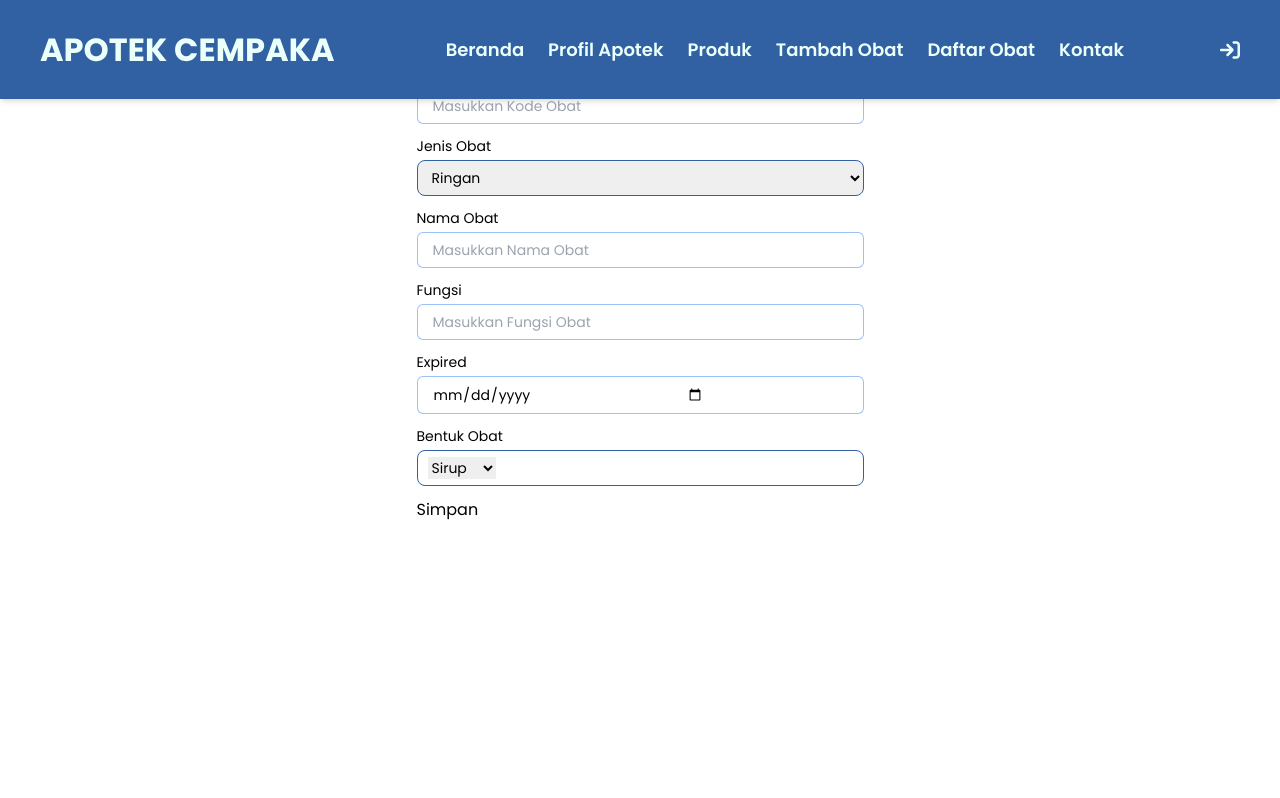
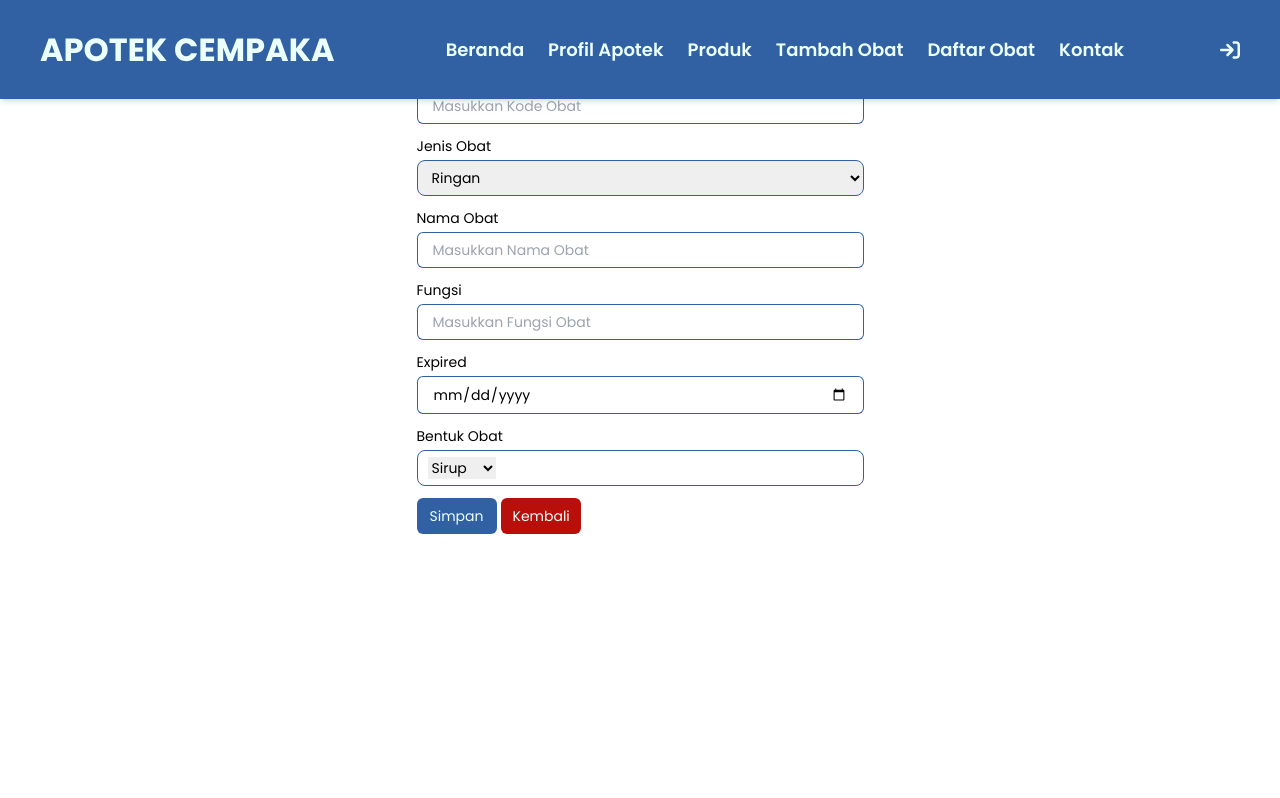
Before and after one commit to MadeRama21/ApotekCempaka, a React (Create React App) app in the folder frontend/: page /apotek/edit/1 in a window 1280 px wide. Shown: the top 798 px of the page. Built offline with nearby package versions, Linux system fonts and the light colour scheme; no server answers.

Commit message:
memberi style ke button

```diff
--- a/frontend/src/pages/add_obat.js
+++ b/frontend/src/pages/add_obat.js
@@ -1,7 +1,7 @@
 import React, { useState } from "react";
 import Header from "../components/Header";
 import Footer from "../components/Footer";
-import { useNavigate } from 'react-router-dom'
+import { useNavigate, Link } from 'react-router-dom'
 import axios from "axios";
 
 function Add_obat() {
@@ -91,7 +91,7 @@ function Add_obat() {
                             <div className="flex flex-col gap-1">
                                 <label className="text-sm">Expired</label>
                                 <div className="control">
-                                    <input className={`bg-gray-50 border outline-none ${errors.indikasi ? 'ring-danger' : 'ring-primari'} text-gray-900 text-sm rounded-lg focus:ring-blue-500 focus:border-blue-500 block w-full ps-4 py-1.5`} type="Date" value={expired} onChange={(e) => setExpired(e.target.value)} />
+                                    <input className={`block w-full rounded-md border-0 py-1.5 px-4 text-gray-900 ring-1 ring-inset ${errors.expired ? 'ring-danger' : 'ring-primari'} placeholder:text-gray-400 focus:ring-2 focus:ring-inset focus:ring-primari outline-none sm:text-sm sm:leading-6`} type="Date" value={expired} onChange={(e) => setExpired(e.target.value)} />
                                     {errors.expired && <span className="text-danger text-sm">*{errors.expired}</span>}
                                 </div>
                             </div>
@@ -107,11 +107,13 @@ function Add_obat() {
                                     </div>
                                 </div>
                             </div>
-                            <div className="flex flex-col gap-1">
+                            <div className="flex gap-1">
                                 <div className="control">
-                                    <button type="submit">Simpan</button>
+                                    <button className="bg-primari xl:py-2 xl:px-2 xl:w-20 rounded-md text-sekunder font-poppins text-sm" type="submit">Simpan</button>
                                 </div>
-                                <a href="/apotek">Balik</a>
+                                <Link className="bg-danger xl:py-2 xl:px-3 xl:w-20 rounded-md text-sekunder font-poppins text-sm" to={`/apotek`}>
+                                    Kembali
+                                </Link>
                             </div>
                         </form>
                     </div>
--- a/frontend/src/pages/edit_user.js
+++ b/frontend/src/pages/edit_user.js
@@ -1,7 +1,7 @@
 import React, { useEffect, useState } from "react";
 import Header from "../components/Header";
 import Footer from "../components/Footer";
-import { useNavigate, useParams } from 'react-router-dom'
+import { useNavigate, useParams, Link } from 'react-router-dom'
 import axios from "axios";
 
 function EditObat() {
@@ -11,6 +11,7 @@ function EditObat() {
     const [indikasi, setIndikasi] = useState("")
     const [expired, setExpired] = useState("")
     const [bentukObat, setBentukObat] = useState("Sirup")
+    const [errors, setErrors] = useState({});
     const navigate = useNavigate()
     const {kodeObat} = useParams()
 
@@ -42,15 +43,19 @@ function EditObat() {
             navigate("/apotek")
         } catch (error) {
             if (error.response) {
-                // Server mengembalikan respons dengan status code 400
-                console.log(error.response.data); // Pesan kesalahan dari server
-                console.log(error.response.status); // Status code 400
-            } else if (error.request) {
-                // Permintaan terkirim tetapi tidak menerima respons
-                console.log(error.request);
+                // Tangkap pesan error dari respons server
+                const errorMessages = error.response.data.errors;
+                const newErrors = {};
+
+                // Set pesan error untuk setiap input
+                errorMessages.forEach((errorMessage) => {
+                    newErrors[errorMessage.path] = errorMessage.msg;
+                });
+
+                // Simpan pesan error untuk setiap input dalam state errors
+                setErrors(newErrors);
             } else {
-                // Terjadi kesalahan saat menyiapkan permintaan
-                console.log('Error', error.message);
+                setErrors("Terjadi kesalahan saat mengirim permintaan.");
             }
         }
     }
@@ -68,7 +73,8 @@ function EditObat() {
                                 <div className="field flex flex-col gap-1">
                                     <label className="text-sm">Kode Obat</label>
                                     <div className="control">
-                                        <input className="block w-full rounded-md border-0 py-1.5 pl-4 pr-40 text-gray-900 ring-1 ring-inset placeholder:text-gray-400 focus:ring-2 focus:ring-inset focus:ring-primari outline-none sm:text-sm sm:leading-6" type="text" value={kodeObats} onChange={(e) => setKodeObat(e.target.value)} placeholder="Masukkan Kode Obat"/>
+                                        <input className={`block w-full rounded-md border-0 py-1.5 pl-4 pr-40 text-gray-900 ring-1 ring-inset ${errors.kodeObat ? 'ring-danger' : 'ring-primari'} placeholder:text-gray-400 focus:ring-2 focus:ring-inset focus:ring-primari outline-none sm:text-sm sm:leading-6`} type="text" value={kodeObats} onChange={(e) => setKodeObat(e.target.value)} placeholder="Masukkan Kode Obat"/>
+                                        {errors.kodeObat && <span className="text-danger text-sm">*{errors.kodeObat}</span>}
                                     </div>
                                 </div>
                                 <div className="field flex flex-col gap-1">
@@ -86,19 +92,22 @@ function EditObat() {
                                 <div className="field flex flex-col gap-1">
                                     <label className="text-sm">Nama Obat</label>
                                     <div className="control">
-                                        <input className="block w-full rounded-md border-0 py-1.5 pl-4 pr-40 text-gray-900 ring-1 ring-inset placeholder:text-gray-400 focus:ring-2 focus:ring-inset focus:ring-primari outline-none sm:text-sm sm:leading-6" type="text" value={namaObat} onChange={(e) => setNamaObat(e.target.value)} placeholder="Masukkan Nama Obat"/>
+                                        <input className={`block w-full rounded-md border-0 py-1.5 pl-4 pr-40 text-gray-900 ring-1 ring-inset ${errors.namaObat ? 'ring-danger' : 'ring-primari'} placeholder:text-gray-400 focus:ring-2 focus:ring-inset focus:ring-primari outline-none sm:text-sm sm:leading-6`} type="text" value={namaObat} onChange={(e) => setNamaObat(e.target.value)} placeholder="Masukkan Nama Obat"/>
+                                        {errors.namaObat && <span className="text-danger text-sm">*{errors.namaObat}</span>}
                                     </div>
                                 </div>
                                 <div className="field flex flex-col gap-1">
                                     <label className="text-sm">Fungsi</label>
                                     <div className="control">
-                                        <input className="block w-full rounded-md border-0 py-1.5 pl-4 pr-40 text-gray-900 ring-1 ring-inset placeholder:text-gray-400 focus:ring-2 focus:ring-inset focus:ring-primari outline-none sm:text-sm sm:leading-6" type="text" value={indikasi} onChange={(e) => setIndikasi(e.target.value)} placeholder="Masukkan Fungsi Obat"/>
+                                        <input className={`block w-full rounded-md border-0 py-1.5 pl-4 pr-40 text-gray-900 ring-1 ring-inset ${errors.indikasi ? 'ring-danger' : 'ring-primari'} placeholder:text-gray-400 focus:ring-2 focus:ring-inset focus:ring-primari outline-none sm:text-sm sm:leading-6`} type="text" value={indikasi} onChange={(e) => setIndikasi(e.target.value)} placeholder="Masukkan Fungsi Obat"/>
+                                        {errors.indikasi && <span className="text-danger text-sm">*{errors.indikasi}</span>}
                                     </div>
                                 </div>
                                 <div className="field flex flex-col gap-1">
                                     <label className="text-sm">Expired</label>
                                     <div className="control">
-                                        <input className="block w-full rounded-md border-0 py-1.5 pl-4 pr-40 text-gray-900 ring-1 ring-inset placeholder:text-gray-400 focus:ring-2 focus:ring-inset focus:ring-primari outline-none sm:text-sm sm:leading-6" type="Date" value={expired} onChange={(e) => setExpired(e.target.value)} />
+                                        <input className={`block w-full rounded-md border-0 py-1.5 px-4 text-gray-900 ring-1 ring-inset ${errors.expired ? 'ring-danger' : 'ring-primari'} placeholder:text-gray-400 focus:ring-2 focus:ring-inset focus:ring-primari outline-none sm:text-sm sm:leading-6`} type="Date" value={expired} onChange={(e) => setExpired(e.target.value)} />
+                                        {errors.expired && <span className="text-danger text-sm">*{errors.expired}</span>}
                                     </div>
                                 </div>
                                 <div className="field flex flex-col gap-1">
@@ -113,10 +122,13 @@ function EditObat() {
                                         </div>
                                     </div>
                                 </div>
-                                <div className="field flex flex-col gap-1">
+                                <div className="flex gap-1">
                                     <div className="control">
-                                        <button type="submit">Simpan</button>
+                                        <button className="bg-primari xl:py-2 xl:px-2 xl:w-20 rounded-md text-sekunder font-poppins text-sm" type="submit">Simpan</button>
                                     </div>
+                                    <Link className="bg-danger xl:py-2 xl:px-3 xl:w-20 rounded-md text-sekunder font-poppins text-sm" to={`/apotek`}>
+                                        Kembali
+                                    </Link>
                                 </div>
                         </form>
                     </div>
```
